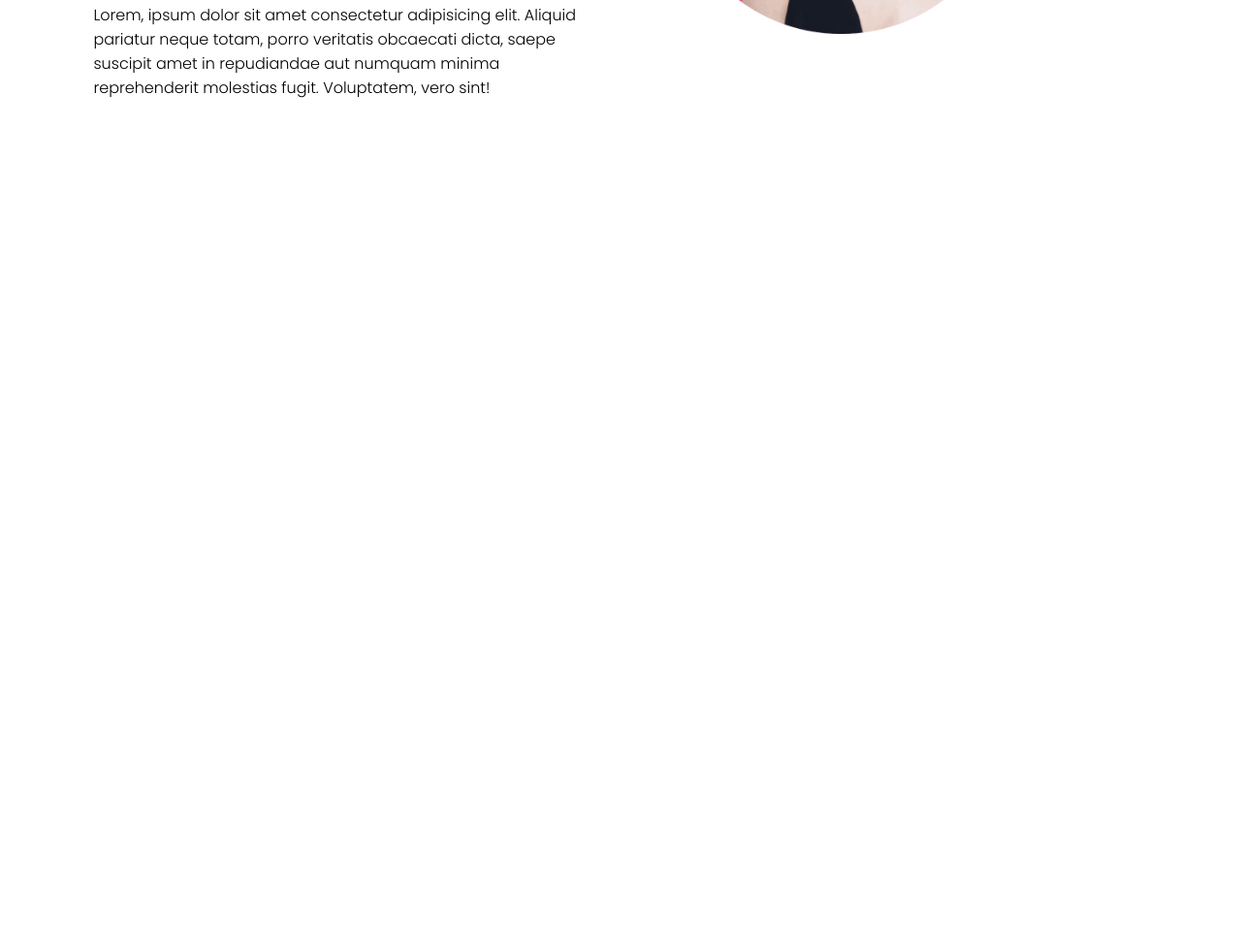
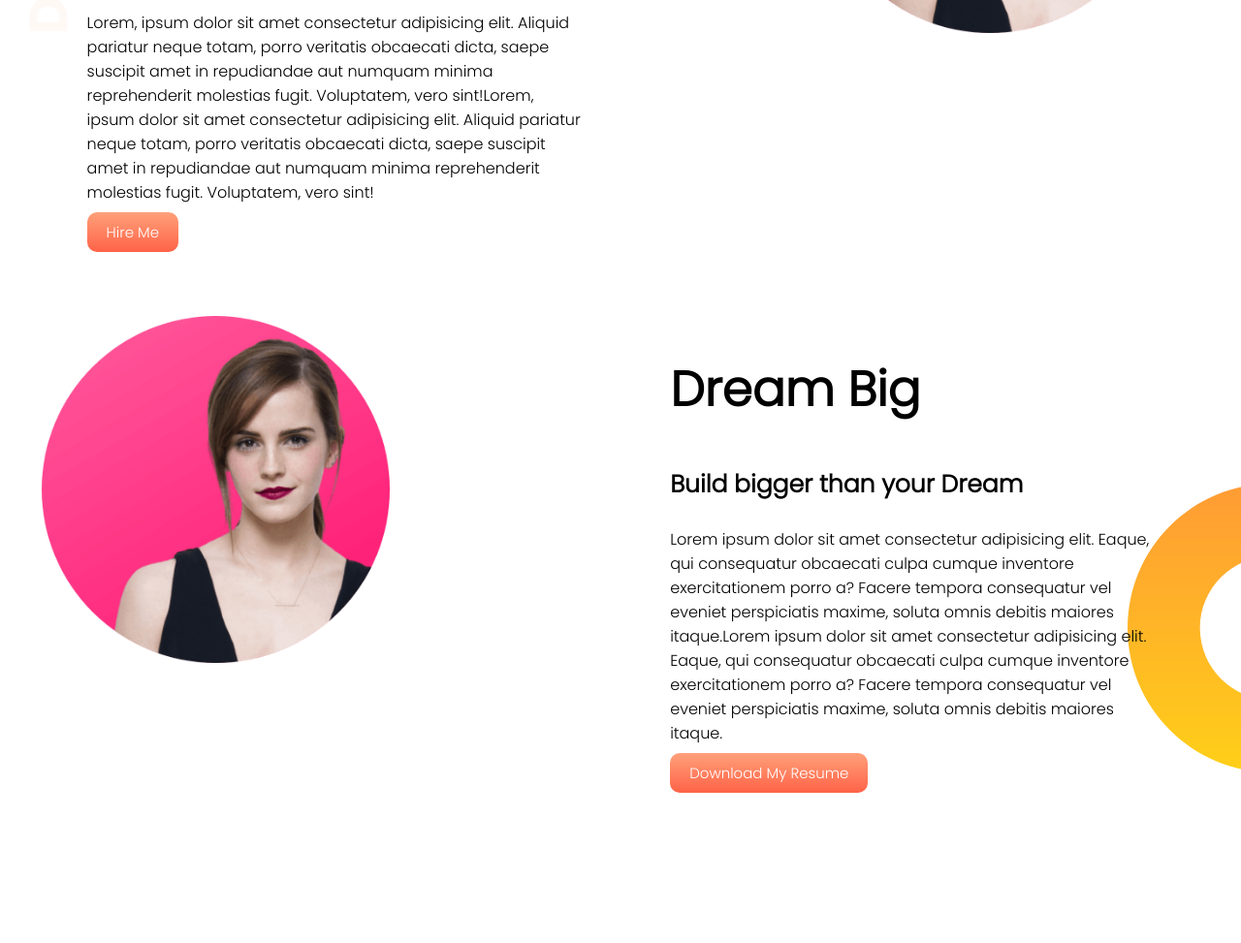
Before and after one commit to ShahriarKaushik/Portfolio-1, a plain HTML site: page index.html in a window 1280 px wide. Shown: the part 327-1300 px from the top of the page at 97% size. Before the commit the page ends 800 px from the top, so only its background shows below. Drawn offline with Linux system fonts and the light colour scheme.

Commit message:
mid-section

```diff
--- a/index.html
+++ b/index.html
@@ -10,16 +10,31 @@
     <link href="https://fonts.googleapis.com/css2?family=Poppins:wght@300&display=swap" rel="stylesheet">
 </head>
 <body>
-    <section>
+    <section class="top-banner">
         <div class="half-left">
             <h1>Welcome To</h1>
             <h1><span class="name-highlight">Kaushik's</span> World</h1>
             <h3>World Class Web Developer</h3>
-            <p>Lorem, ipsum dolor sit amet consectetur adipisicing elit. Aliquid pariatur neque totam, porro veritatis obcaecati dicta, saepe suscipit amet in repudiandae aut numquam minima reprehenderit molestias fugit. Voluptatem, vero sint!</p>
+            <p>Lorem, ipsum dolor sit amet consectetur adipisicing elit. Aliquid pariatur neque totam, porro veritatis obcaecati dicta, saepe suscipit amet in repudiandae aut numquam minima reprehenderit molestias fugit. Voluptatem, vero sint!Lorem, ipsum dolor sit amet consectetur adipisicing elit. Aliquid pariatur neque totam, porro veritatis obcaecati dicta, saepe suscipit amet in repudiandae aut numquam minima reprehenderit molestias fugit. Voluptatem, vero sint!</p>
+            <a class="link-btn" href="https://www.google.com/" target="_blank">Hire Me</a>
         </div>
         <div class="half-left">
             <img src="images/profile left.png" alt="">
         </div>
     </section>
+
+    <section class="mid-area">
+        <div class="half-left">
+            <img src="images/profile left.png" alt="">
+        </div>
+
+        <div class="half-left">
+            <h1>Dream Big</h1>
+            <h3>Build bigger than your Dream</h3>
+            <p>Lorem ipsum dolor sit amet consectetur adipisicing elit. Eaque, qui consequatur obcaecati culpa cumque inventore exercitationem porro a? Facere tempora consequatur vel eveniet perspiciatis maxime, soluta omnis debitis maiores itaque.Lorem ipsum dolor sit amet consectetur adipisicing elit. Eaque, qui consequatur obcaecati culpa cumque inventore exercitationem porro a? Facere tempora consequatur vel eveniet perspiciatis maxime, soluta omnis debitis maiores itaque.</p>
+            <a class="link-btn" href="https://www.google.com/" target="_blank">Download My Resume</a>
+        </div>
+    </section>
+
 </body>
 </html>
--- a/style.css
+++ b/style.css
@@ -1,5 +1,6 @@
 body {
     font-family: 'Poppins', sans-serif;
+    margin: 0px;
 }
 
 h1 {
@@ -19,4 +20,40 @@ h1 {
 
 .half-left img {
     width: 70%;
+    float: right;
+    margin: 3px;
 }
+
+.top-banner {
+    background-image: url(images/top-banner.png);
+    background-repeat: no-repeat;
+}
+
+section {
+    height: 500px;
+    padding-bottom: 150px;
+}
+
+.link-btn {
+    text-decoration: none;
+    background-image: linear-gradient(lightSalmon, tomato);
+    padding: 10px 20px;
+    font-size: 15px;
+    color: white;
+    border-radius: 10px;
+    font-size: 700;
+}
+
+.mid-area img {
+    margin-right: 200px;
+}
+
+h3 {
+    font-size: 25px;
+}
+
+.mid-area {
+    background-image: url(images/dream-bg.png);
+    background-repeat: no-repeat;
+    background-position:right;
+}
```
